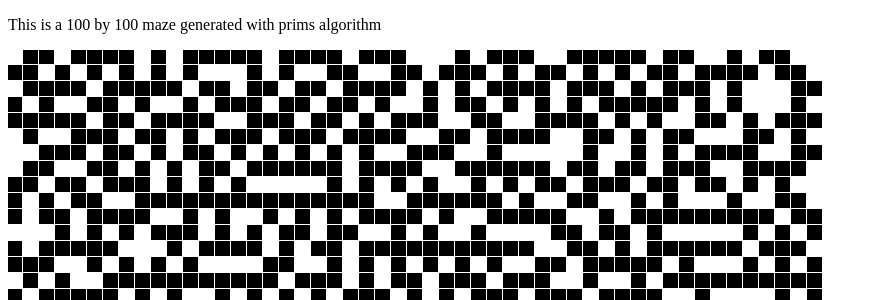
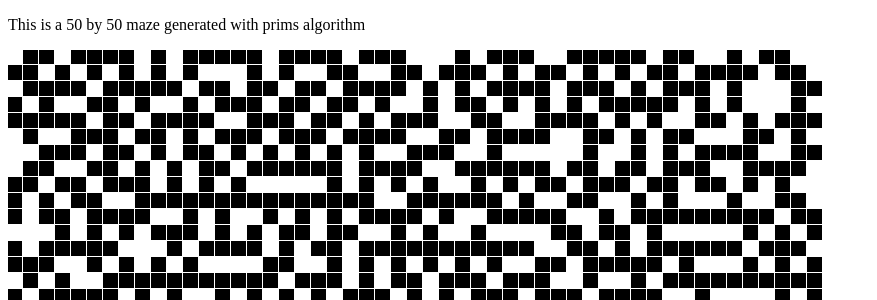
Before and after one commit to LorneBarnaby/maze.lorneb.com, a PHP site: page / in a window 1280 px wide. Shown: the top 300 px of the page, without its empty margins (0-877 px from the left). Run offline with PHP 8.4, Linux system fonts and the light colour scheme.

Commit message:
Update index.php

```diff
--- a/index.php
+++ b/index.php
@@ -1,7 +1,7 @@
 <!DOCTYPE html>
 <html>
 <body>
-<p>This is a 100 by 100 maze generated with prims algorithm</p>
+<p>This is a 50 by 50 maze generated with prims algorithm</p>
 <?php
 class Cell{
     Public $X;
```
